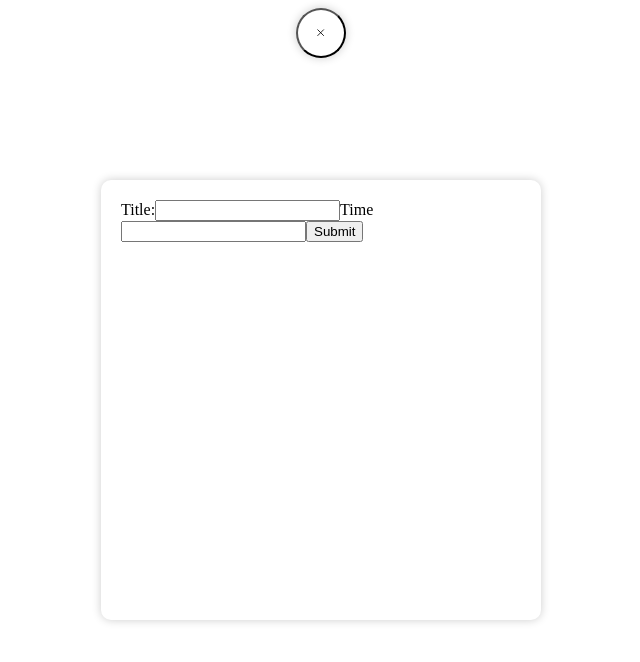
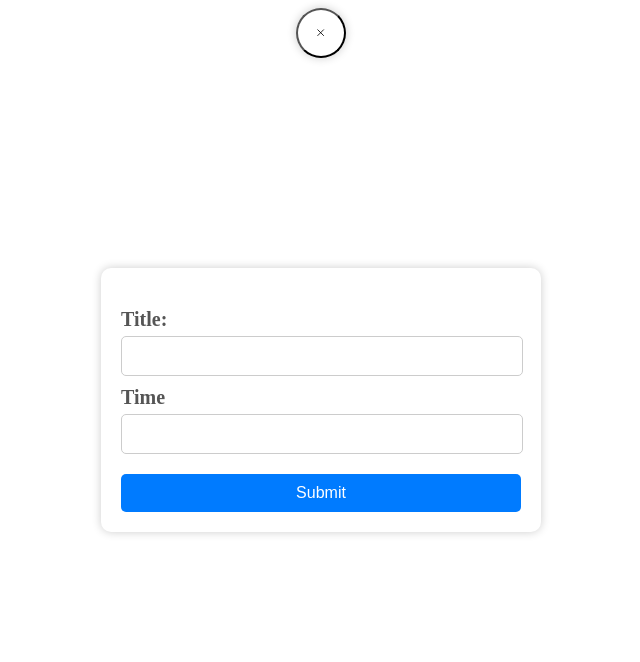
Before and after one commit to Thekindkhosi/todo-list, a React (Vite) app: page / in a window 1280 px wide. Both pictures are taken after a click on the button 640 px from the left and 33 px from the top of the page. Shown: the top 662 px of the page, without its empty margins (319-959 px from the left). Built offline with nearby package versions, Linux system fonts and the light colour scheme.

Commit message:
Change form styles

```diff
--- a/src/App.scss
+++ b/src/App.scss
@@ -28,7 +28,7 @@
   left: 50%;
   transform: translate(-50%, -50%);
   width: 400px;
-  height: 400px;
+  height: fit-content;
   background-color: #fff;
   border-radius: 10px;
   box-shadow: 0 0 10px rgba(0, 0, 0, 0.2);
--- /dev/null
+++ b/src/components/Form.scss
@@ -0,0 +1,48 @@
+.form {
+  display: flex;
+  flex-direction: column;
+  justify-content: center;
+  align-items: start;
+  margin-top: 20px;
+  width: 25rem;
+
+  label {
+    margin-right: 10px;
+    margin-bottom: 5px;
+    font-weight: bold;
+    font-size: 20px;
+    color: #555;
+  }
+  input {
+    padding: 10px;
+    border-radius: 5px;
+    border: 1px solid #ccc;
+    margin-bottom: 10px;
+    font-size: 16px;
+    width: 95%;
+    transition: border-color 0.2s ease-in-out;
+    &:focus {
+      outline: none;
+      border-color: #007bff;
+    }
+    &:hover {
+      border-color: #007bff;
+    }
+  }
+  button {
+    padding: 10px 20px;
+    border-radius: 5px;
+    border: none;
+    background-color: #007bff;
+    color: #fff;
+    font-size: 16px;
+    cursor: pointer;
+    align-self: flex-end;
+    margin-top: 10px;
+    width: 100%;
+    transition: background-color 0.2s ease-in-out;
+    &:hover {
+      background-color: #0069d9;
+    }
+  }
+}
--- a/src/components/Form.tsx
+++ b/src/components/Form.tsx
@@ -1,6 +1,7 @@
 import { zodResolver } from "@hookform/resolvers/zod";
 import { useForm } from "react-hook-form";
 import { schema, TodoFormData } from "../App";
+import "./Form.scss";
 
 interface Props {
   onSubmit: (data: TodoFormData) => void;
@@ -17,6 +18,7 @@ const Form = ({ onSubmit }: Props) => {
   return (
     <div>
       <form
+        className="form"
         onSubmit={handleSubmit((data) => {
           onSubmit(data);
           reset();
```
